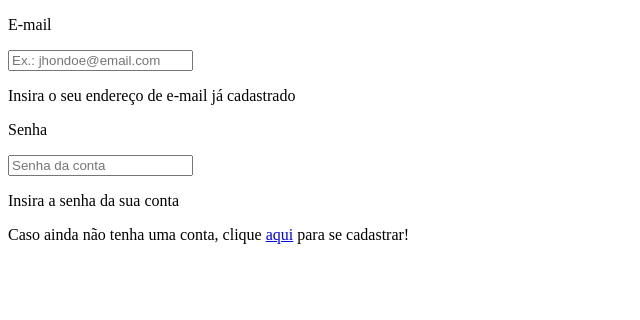
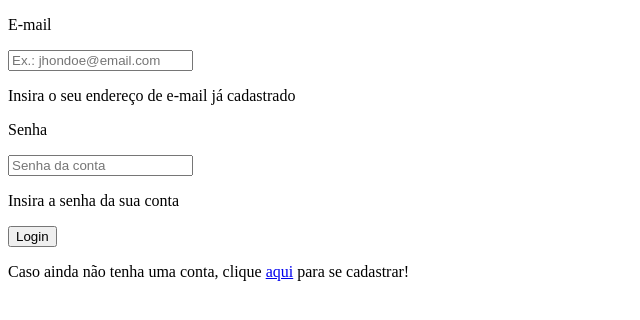
Before and after one commit to acorreiacruz/todoapp, a Django app: page /usuarios/login/ in a window 1280 px wide. Shown: the top 320 px of the page, without its empty margins (0-640 px from the left). Run offline with Django 4.2, Linux system fonts and the light colour scheme.

Commit message:
Adicionando um botão de login ao formulário no template login

```diff
--- a/usuarios/templates/usuarios/pages/login.html
+++ b/usuarios/templates/usuarios/pages/login.html
@@ -17,6 +17,7 @@
             {% endif %}
             <p>{{field.errors}}</p>
         {% endfor %}
+        <button>Login</button>
     </form>
     <p>
         Caso ainda não tenha uma conta, clique <a href="{% url 'usuarios:cadastrar' %}">aqui</a> para se cadastrar!
```
